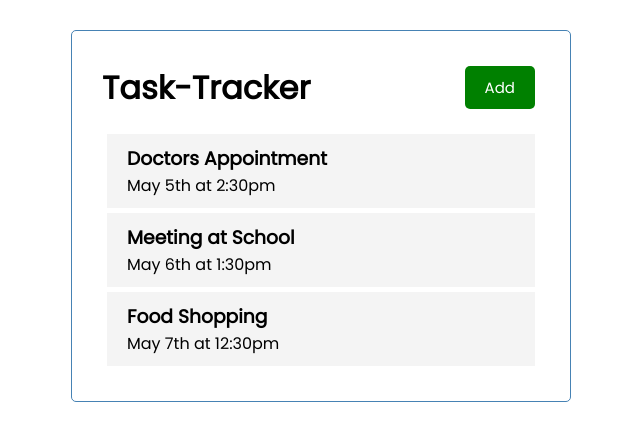
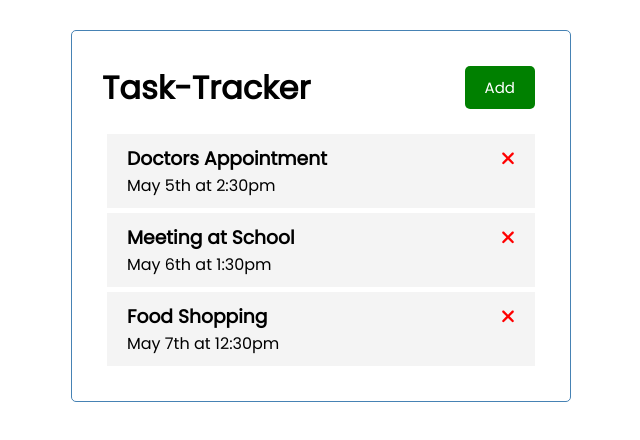
Before and after one commit to nziokikevin/task-manager, an Angular app: page / in a window 1280 px wide. Shown: the top 440 px of the page, without its empty margins (319-959 px from the left). Built offline with nearby package versions, Linux system fonts and the light colour scheme.

Commit message:
:sparkles: Added observable and service

```diff
--- a/package.json
+++ b/package.json
@@ -18,6 +18,11 @@
     "@angular/platform-browser": "^15.1.0",
     "@angular/platform-browser-dynamic": "^15.1.0",
     "@angular/router": "^15.1.0",
+    "@fortawesome/angular-fontawesome": "^0.12.1",
+    "@fortawesome/fontawesome-svg-core": "^6.2.1",
+    "@fortawesome/free-brands-svg-icons": "^6.2.1",
+    "@fortawesome/free-regular-svg-icons": "^6.2.1",
+    "@fortawesome/free-solid-svg-icons": "^6.2.1",
     "rxjs": "~7.8.0",
     "tslib": "^2.3.0",
     "zone.js": "~0.12.0"
--- a/src/app/app.module.ts
+++ b/src/app/app.module.ts
@@ -6,6 +6,7 @@ import { HeaderComponent } from './components/header/header.component';
 import { ButtonComponent } from './components/button/button.component';
 import { TasksComponent } from './components/tasks/tasks.component';
 import { TaskItemComponent } from './components/task-item/task-item.component';
+import { FontAwesomeModule } from '@fortawesome/angular-fontawesome';
 
 @NgModule({
   declarations: [
@@ -16,7 +17,8 @@ import { TaskItemComponent } from './components/task-item/task-item.component';
     TaskItemComponent
   ],
   imports: [
-    BrowserModule
+    BrowserModule,
+    FontAwesomeModule
   ],
   providers: [],
   bootstrap: [AppComponent]
--- a/src/app/components/task-item/task-item.component.html
+++ b/src/app/components/task-item/task-item.component.html
@@ -1,4 +1,4 @@
 <div class="task">
-  <h3>{{ task.text }}</h3>
+  <h3>{{ task.text }} <fa-icon [ngStyle]="{'color':'red'}" [icon] = "faTimes"></fa-icon></h3>
   <p>{{ task.day }}</p>
 </div>
--- a/src/app/components/task-item/task-item.component.ts
+++ b/src/app/components/task-item/task-item.component.ts
@@ -1,5 +1,7 @@
 import { Component, Input } from '@angular/core';
+import { faTimes } from '@fortawesome/free-solid-svg-icons';
 import { Task } from 'src/app/Task';
+
 
 @Component({
   selector: 'app-task-item',
@@ -8,6 +10,7 @@ import { Task } from 'src/app/Task';
 })
 export class TaskItemComponent {
   @Input() task: Task = { text: '', day: '', reminder: true };
+  faTimes = faTimes;
 
   constructor() {}
 }
--- a/src/app/components/tasks/tasks.component.ts
+++ b/src/app/components/tasks/tasks.component.ts
@@ -1,5 +1,5 @@
-import { Component } from '@angular/core';
-import { TASKS } from 'src/app/mock-tasks';
+import { Component, OnInit } from '@angular/core';
+import { TaskService } from 'src/app/services/task.service';
 import { Task } from 'src/app/Task';
 
 @Component({
@@ -7,6 +7,13 @@ import { Task } from 'src/app/Task';
   templateUrl: './tasks.component.html',
   styleUrls: ['./tasks.component.css'],
 })
-export class TasksComponent {
-  tasks: Task[] = TASKS;
+export class TasksComponent implements OnInit{
+  tasks: Task[] = [];
+
+  constructor(private taskservice: TaskService) {}
+
+  ngOnInit(): void {
+      this.taskservice.getTasks().subscribe((tasks) => (this.tasks = tasks))
+  }
+
 }
--- /dev/null
+++ b/src/app/services/task.service.ts
@@ -0,0 +1,16 @@
+import { Injectable } from '@angular/core';
+import { Observable, of } from 'rxjs';
+import { TASKS } from '../mock-tasks';
+import { Task } from '../Task';
+
+@Injectable({
+  providedIn: 'root',
+})
+export class TaskService {
+  constructor() {}
+
+  getTasks(): Observable<Task[]> {
+    const tasks = of(TASKS);
+    return tasks;
+  }
+}
```
Also changed, not shown: 2 other files (tests, documents, lock files or other folders).
